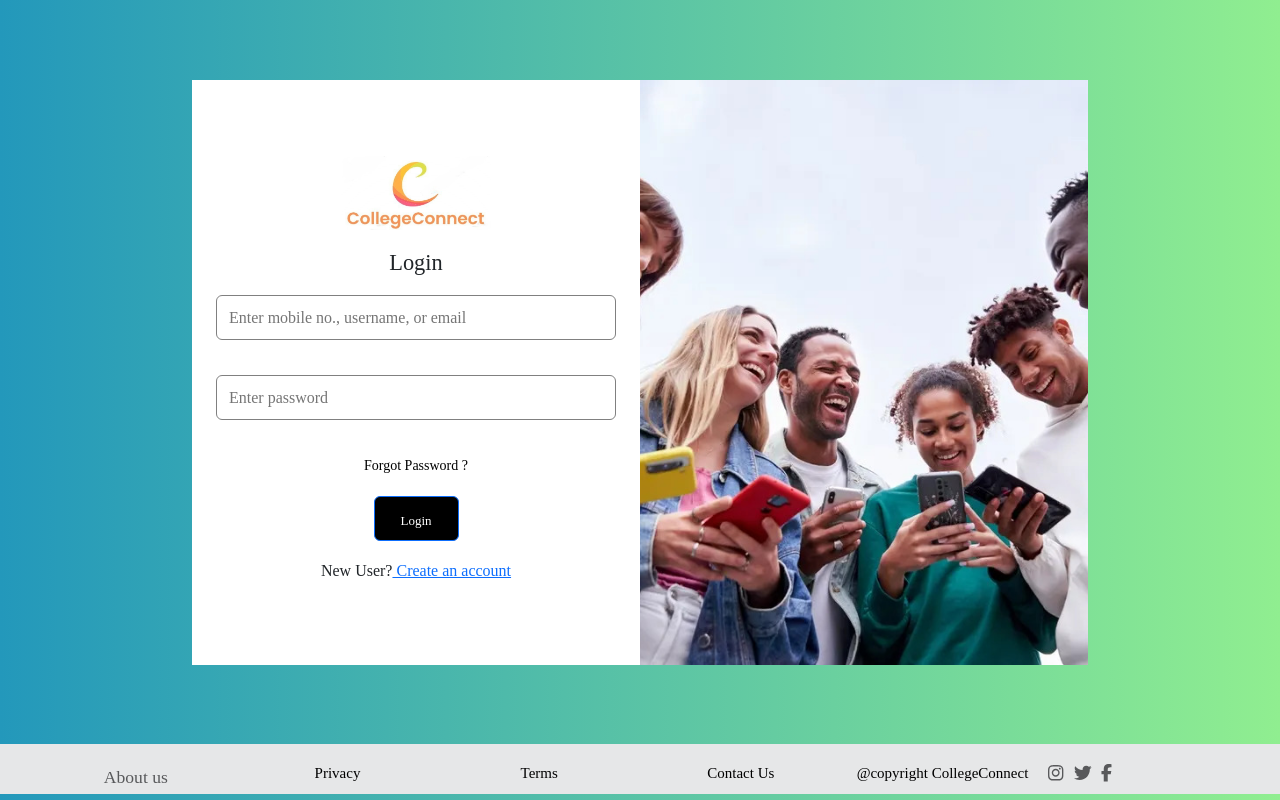
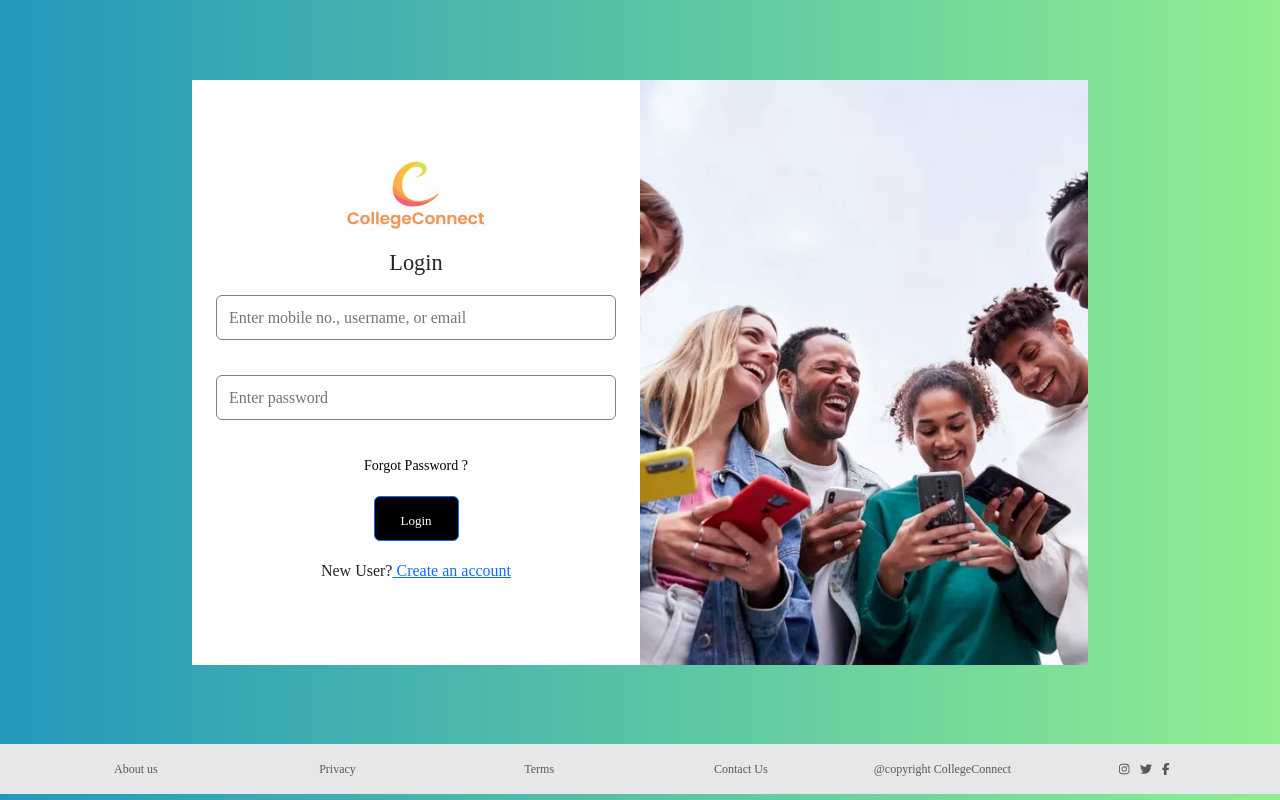
Before and after one commit to smreeti/CollegeConnect, a React app in the folder UI/: page /#/ in a window 1280 px wide. Built offline with nearby package versions, Linux system fonts and the light colour scheme.

Commit message:
Footer made small

```diff
--- a/UI/public/css/site.css
+++ b/UI/public/css/site.css
@@ -183,9 +183,9 @@ button:hover {
 }
 
 /* Footer */
-footer {
+/* footer {
   height: 150px !important;
-}
+} */
 
 * {
   padding: 0;
@@ -275,7 +275,7 @@ h2 {
 footer {
   background: #e6e7e8;
   color: #58595b;
-  height: 50px !important;
+  /* height: 90px !important; */
   left: 0;
   bottom: -5px;
   width: 100%;
@@ -284,7 +284,7 @@ footer {
 
 footer h1 {
   color: #f32a2e;
-  font-size: 15px !important;
+  font-size: 12px !important;
   font-size: 1.2rem;
   color: black;
 }
@@ -311,7 +311,7 @@ footer #footer {
   justify-content: center;
   align-items: center;
   gap: 30px;
-  padding: 20px 0;
+  /* padding: 20px 0; */
 }
 
 footer a {
@@ -345,10 +345,19 @@ footer #footer {
   justify-content: center;
   align-items: start;
   gap: 10px;
+  /* height: 50px; */
 }
 
 .errpad1 {
   text-align: left;
+}
+
+.footmargin{
+  display: flex;
+  justify-content: center;
+  align-items: center;
+  height: 50px;
+  font-size: 12px !important;
 }
 
 @media screen and (min-width: 370px) and (max-width: 1000px) {
--- a/UI/src/Footer.jsx
+++ b/UI/src/Footer.jsx
@@ -7,26 +7,26 @@ export default function Footer() {
   return (
     <footer>
       <section id="footer">
-        <div className="company">
+        <div className="company footmargin">
           <Link to="/about"> About us </Link>
         </div>
-        <div className="more_info">
-          <h1>Privacy</h1>
+        <div className="more_info footmargin">
+          <Link to ='/'>Privacy</Link>
         </div>
 
-        <div className="more_info">
-          <h1>Terms</h1>
+        <div className="more_info footmargin">
+        <Link to ='/'> Terms</Link>
         </div>
 
-        <div className="more_info">
-          <h1>Contact Us</h1>
+        <div className="more_info footmargin">
+        <Link to ='/'>  Contact Us</Link>
         </div>
 
-        <div className="more_info">
-          <h1>@copyright CollegeConnect</h1>
+        <div className="more_info footmargin">
+        <Link to ='/'>@copyright CollegeConnect</Link>
         </div>
 
-        <div className="social_media">
+        <div className="social_media footmargin">
           <FontAwesomeIcon icon={faInstagram} />
           <FontAwesomeIcon icon={faTwitter} />
           <FontAwesomeIcon icon={faFacebookF} />
```
Also changed, not shown: UI/public/main.bundle.js.
